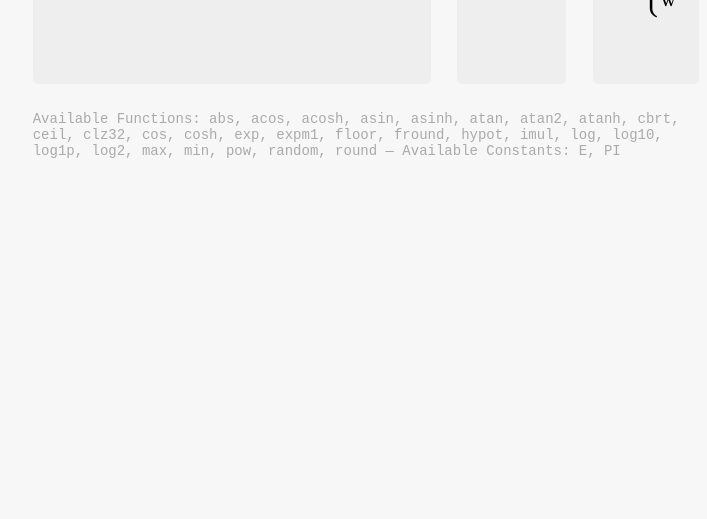
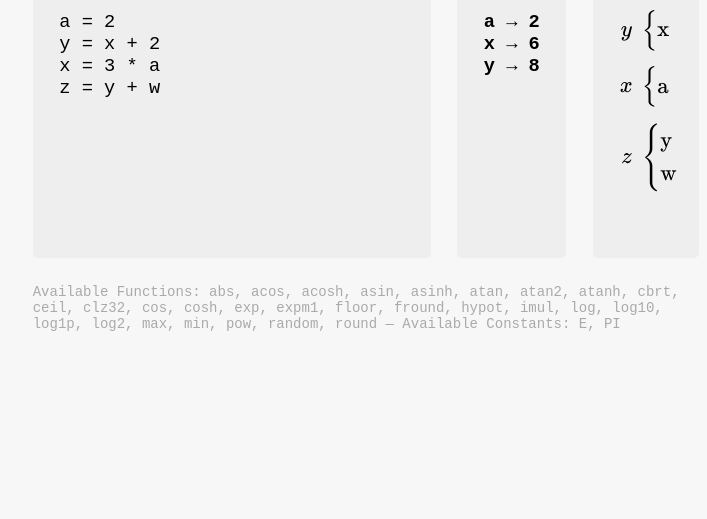
Before and after one commit to pmkary/workout.toys.kary.us, a website: page index.html in a window 1280 px wide. Shown: the part 281-800 px from the top of the page, without its empty margins (274-981 px from the left). Drawn offline with nearby package versions, Linux system fonts and the light colour scheme.

Commit message:
much better style

```diff
--- a/index.html
+++ b/index.html
@@ -14,7 +14,7 @@
     <link rel="stylesheet" href="resources/katex.min.css"> -->
 </head>
 <body>
-
+    <container>
         <h1><a href="http://kary.us">Kary</a> Workout</h1>
 
         <div id="main-container">
@@ -37,5 +37,7 @@ z = y + w
             fround, hypot, imul, log, log10, log1p, log2, max, min, pow,
             random, round &mdash; Available Constants: E, PI
         </div>
+    </container>
+
 </body>
 </html>
--- a/resources/sheet.css
+++ b/resources/sheet.css
@@ -10,9 +10,17 @@ html {
 }
 
 body {
+    align-items:            center;
     background-color:       #f7f7f7;
+    display:                flex;
+    justify-content:        center;
     margin:                 auto;
     max-width:              500pt;
+    min-height:             100vh;
+}
+
+container {
+    max-height:     fit-content;
 }
 
 #main-container {
```
Lines whose indentation alone changed are shown as unchanged.
